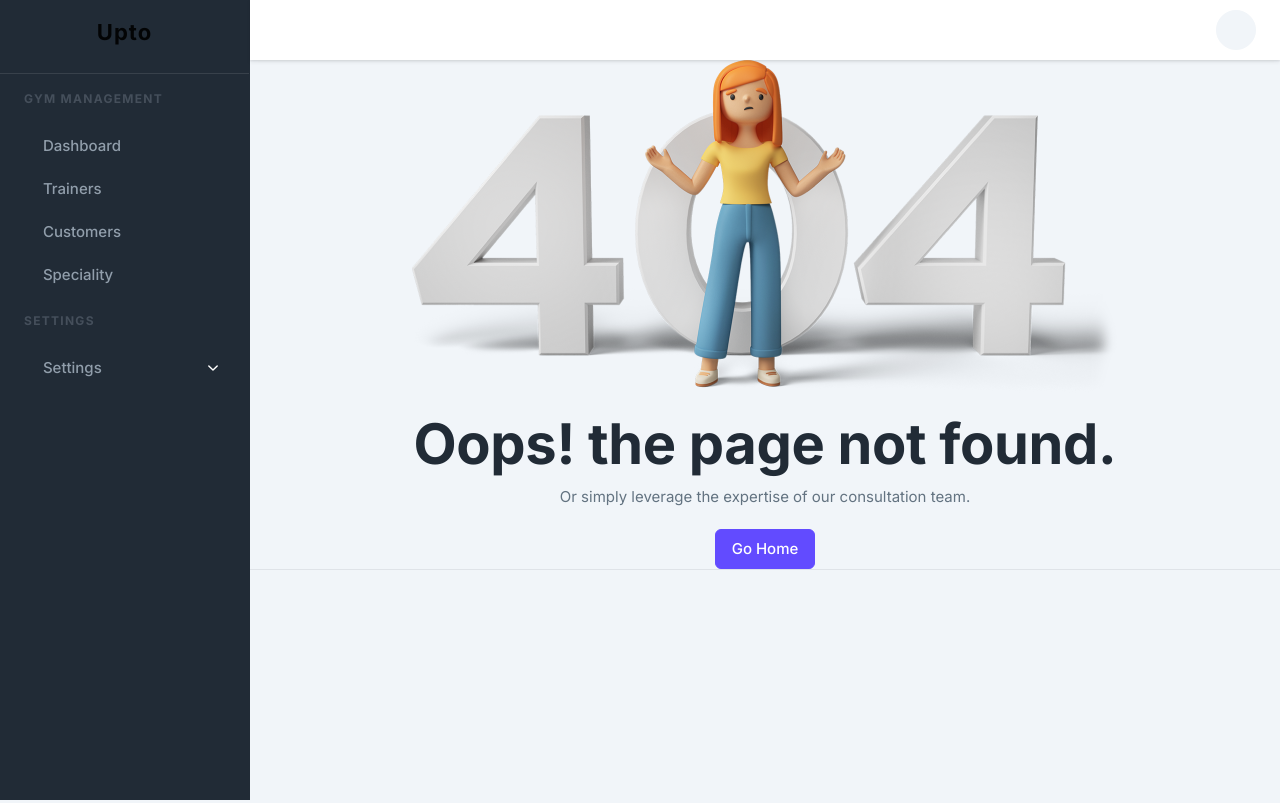
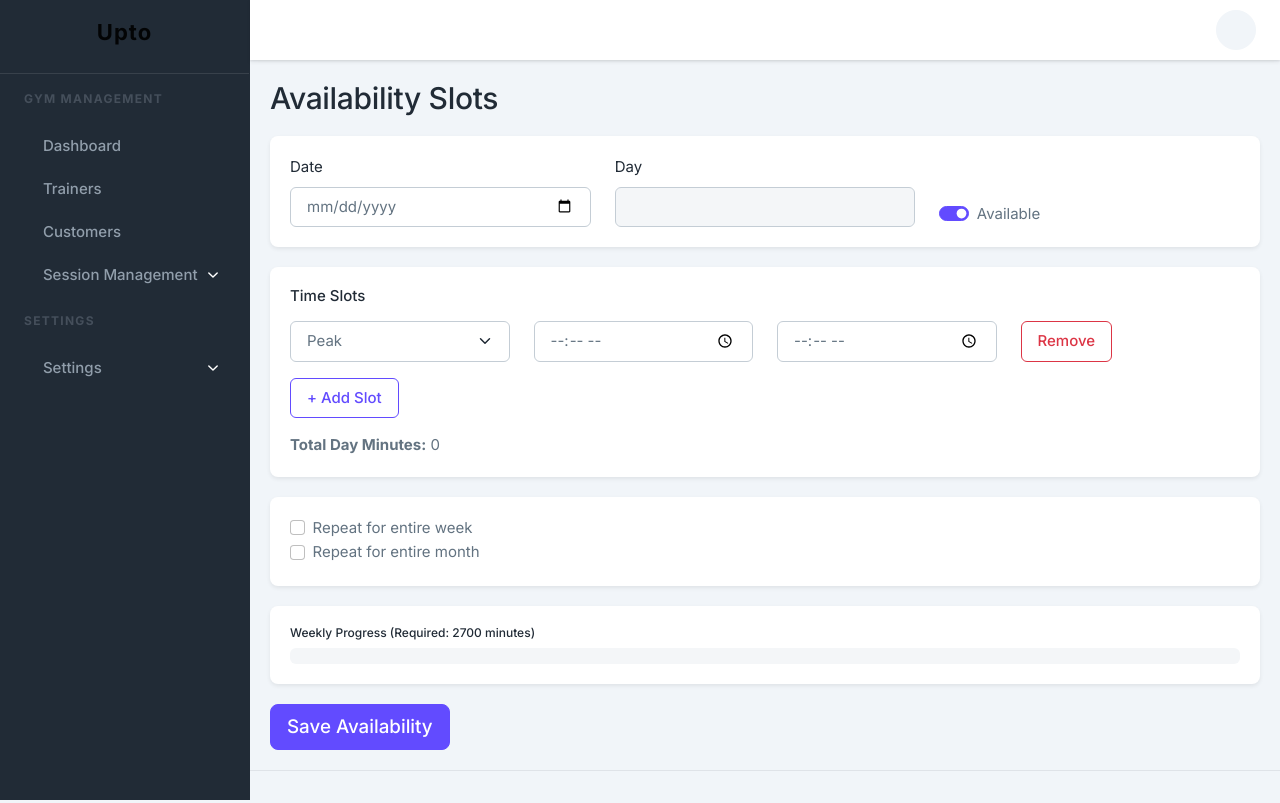
Before and after one commit to prafullvyas272/Fitness-admin-frontend, a Next.js app: page /availability-slots in a window 1280 px wide. Before the commit this address had no page. Built offline with nearby package versions, Linux system fonts and the light colour scheme; a web font is replaced by a local one.

Commit message:
Updated trainers page and Dashboard Routes and created availability slots page

```diff
--- /dev/null
+++ b/pages/availability-slots/index.js
@@ -0,0 +1,264 @@
+import { useState, useEffect } from "react";
+import { Card, Row, Col, Form, Button, ProgressBar, Alert } from "react-bootstrap";
+
+export default function AvailabilitySlots() {
+  const [date, setDate] = useState("");
+  const [dayOfWeek, setDayOfWeek] = useState("");
+  const [isAvailable, setIsAvailable] = useState(true);
+
+  const [slots, setSlots] = useState([
+    { slotType: "PEAK", startTime: "", endTime: "" },
+  ]);
+
+  const [repeatWeek, setRepeatWeek] = useState(false);
+  const [repeatMonth, setRepeatMonth] = useState(false);
+
+  const [totalMinutes, setTotalMinutes] = useState(0);
+  const [weeklyMinutes, setWeeklyMinutes] = useState(0);
+  const requiredMinutes = 2700; // 45 hours
+  const [error, setError] = useState("");
+  const [success, setSuccess] = useState("");
+
+  /* ---------------- DATE HANDLER ---------------- */
+
+  const handleDateChange = (value) => {
+    setDate(value);
+    const day = new Date(value).toLocaleDateString("en-US", {
+      weekday: "long",
+    });
+    setDayOfWeek(day);
+  };
+
+  /* ---------------- SLOT MANAGEMENT ---------------- */
+
+  const addSlot = () => {
+    setSlots([...slots, { slotType: "PEAK", startTime: "", endTime: "" }]);
+  };
+
+  const removeSlot = (index) => {
+    const updated = slots.filter((_, i) => i !== index);
+    setSlots(updated);
+  };
+
+  const updateSlot = (index, field, value) => {
+    const updated = [...slots];
+    updated[index][field] = value;
+    setSlots(updated);
+  };
+
+  /* ---------------- TIME CALCULATION ---------------- */
+
+  const calculateMinutes = (start, end) => {
+    const startTime = new Date(`1970-01-01T${start}`);
+    const endTime = new Date(`1970-01-01T${end}`);
+    return (endTime - startTime) / 60000;
+  };
+
+  useEffect(() => {
+    let total = 0;
+    slots.forEach((slot) => {
+      if (slot.startTime && slot.endTime) {
+        total += calculateMinutes(slot.startTime, slot.endTime);
+      }
+    });
+    setTotalMinutes(total);
+  }, [slots]);
+
+  /* ---------------- SUBMIT HANDLER ---------------- */
+
+  const handleSubmit = async () => {
+    setError("");
+    setSuccess("");
+
+    if (!date) {
+      setError("Please select a date.");
+      return;
+    }
+
+    if (repeatWeek && totalMinutes < requiredMinutes) {
+      setError("Minimum 45 hours (2700 minutes) required for weekly schedule.");
+      return;
+    }
+
+    const peakSlots = slots
+      .filter((s) => s.slotType === "PEAK")
+      .map((s) => ({
+        start: s.startTime,
+        end: s.endTime,
+      }));
+
+    const alternativeSlots = slots
+      .filter((s) => s.slotType === "ALTERNATIVE")
+      .map((s) => ({
+        start: s.startTime,
+        end: s.endTime,
+      }));
+
+    try {
+      const response = await fetch(
+        "https://fitness-app-seven-beryl.vercel.app/api/user/availability",
+        {
+          method: "POST",
+          headers: {
+            "Content-Type": "application/json",
+            Authorization: `Bearer ${localStorage.getItem("token")}`,
+          },
+          body: JSON.stringify({
+            date,
+            isAvailable,
+            peakSlots,
+            alternativeSlots,
+            repeatWeek,
+            repeatMonth,
+          }),
+        }
+      );
+
+      const data = await response.json();
+
+      if (!response.ok) {
+        throw new Error(data.message || "Something went wrong");
+      }
+
+      setSuccess("Availability saved successfully.");
+      setWeeklyMinutes(data?.data?.trainerWeek?.totalBookedMinutes || 0);
+    } catch (err) {
+      setError(err.message);
+    }
+  };
+
+  /* ---------------- UI ---------------- */
+
+  return (
+    <div className="p-4">
+      <h2 className="mb-4">Availability Slots</h2>
+
+      {error && <Alert variant="danger">{error}</Alert>}
+      {success && <Alert variant="success">{success}</Alert>}
+
+      {/* BASIC INFO */}
+      <Card className="shadow-sm mb-4">
+        <Card.Body>
+          <Row>
+            <Col md={4}>
+              <Form.Label>Date</Form.Label>
+              <Form.Control
+                type="date"
+                value={date}
+                onChange={(e) => handleDateChange(e.target.value)}
+              />
+            </Col>
+
+            <Col md={4}>
+              <Form.Label>Day</Form.Label>
+              <Form.Control value={dayOfWeek} disabled />
+            </Col>
+
+            <Col md={4} className="d-flex align-items-end">
+              <Form.Check
+                type="switch"
+                label="Available"
+                checked={isAvailable}
+                onChange={() => setIsAvailable(!isAvailable)}
+              />
+            </Col>
+          </Row>
+        </Card.Body>
+      </Card>
+
+      {/* SLOT SECTION */}
+      <Card className="shadow-sm mb-4">
+        <Card.Body>
+          <h5 className="mb-3">Time Slots</h5>
+
+          {slots.map((slot, index) => (
+            <Row key={index} className="mb-3">
+              <Col md={3}>
+                <Form.Select
+                  value={slot.slotType}
+                  onChange={(e) =>
+                    updateSlot(index, "slotType", e.target.value)
+                  }
+                >
+                  <option value="PEAK">Peak</option>
+                  <option value="ALTERNATIVE">Alternative</option>
+                </Form.Select>
+              </Col>
+
+              <Col md={3}>
+                <Form.Control
+                  type="time"
+                  value={slot.startTime}
+                  onChange={(e) =>
+                    updateSlot(index, "startTime", e.target.value)
+                  }
+                />
+              </Col>
+
+              <Col md={3}>
+                <Form.Control
+                  type="time"
+                  value={slot.endTime}
+                  onChange={(e) =>
+                    updateSlot(index, "endTime", e.target.value)
+                  }
+                />
+              </Col>
+
+              <Col md={3}>
+                <Button
+                  variant="outline-danger"
+                  onClick={() => removeSlot(index)}
+                >
+                  Remove
+                </Button>
+              </Col>
+            </Row>
+          ))}
+
+          <Button variant="outline-primary" onClick={addSlot}>
+            + Add Slot
+          </Button>
+
+          <div className="mt-3">
+            <strong>Total Day Minutes:</strong> {totalMinutes}
+          </div>
+        </Card.Body>
+      </Card>
+
+      {/* REPEAT OPTIONS */}
+      <Card className="shadow-sm mb-4">
+        <Card.Body>
+          <Form.Check
+            type="checkbox"
+            label="Repeat for entire week"
+            checked={repeatWeek}
+            onChange={() => setRepeatWeek(!repeatWeek)}
+          />
+
+          <Form.Check
+            type="checkbox"
+            label="Repeat for entire month"
+            checked={repeatMonth}
+            onChange={() => setRepeatMonth(!repeatMonth)}
+          />
+        </Card.Body>
+      </Card>
+
+      {/* WEEKLY PROGRESS */}
+      <Card className="shadow-sm mb-4">
+        <Card.Body>
+          <h6>Weekly Progress (Required: 2700 minutes)</h6>
+          <ProgressBar
+            now={(weeklyMinutes / requiredMinutes) * 100}
+            label={`${weeklyMinutes} / ${requiredMinutes}`}
+          />
+        </Card.Body>
+      </Card>
+
+      <Button variant="primary" size="lg" onClick={handleSubmit}>
+        Save Availability
+      </Button>
+    </div>
+  );
+}
--- a/routes/DashboardRoutes.js
+++ b/routes/DashboardRoutes.js
@@ -51,12 +51,23 @@ export const DashboardMenu = [
     link: "/customers",
   },
 
-  {
-    id: uuid(),
-    title: "Speciality",
-    icon: "star",
-    link: "/speciality",
-  },
+ {
+  id: uuid(),
+  title: "Session Management",
+  icon: "calendar",
+  children: [
+    {
+      id: uuid(),
+      link: "/speciality",
+      name: "Speciality",
+    },
+    {
+      id: uuid(),
+      link: "/availability-slots",
+      name: "Availability Slots",
+    },
+  ],
+},
 
 {
   id: uuid(),
```
Also changed, not shown: pages/trainers/view/[id].js (+25 -11 lines).
